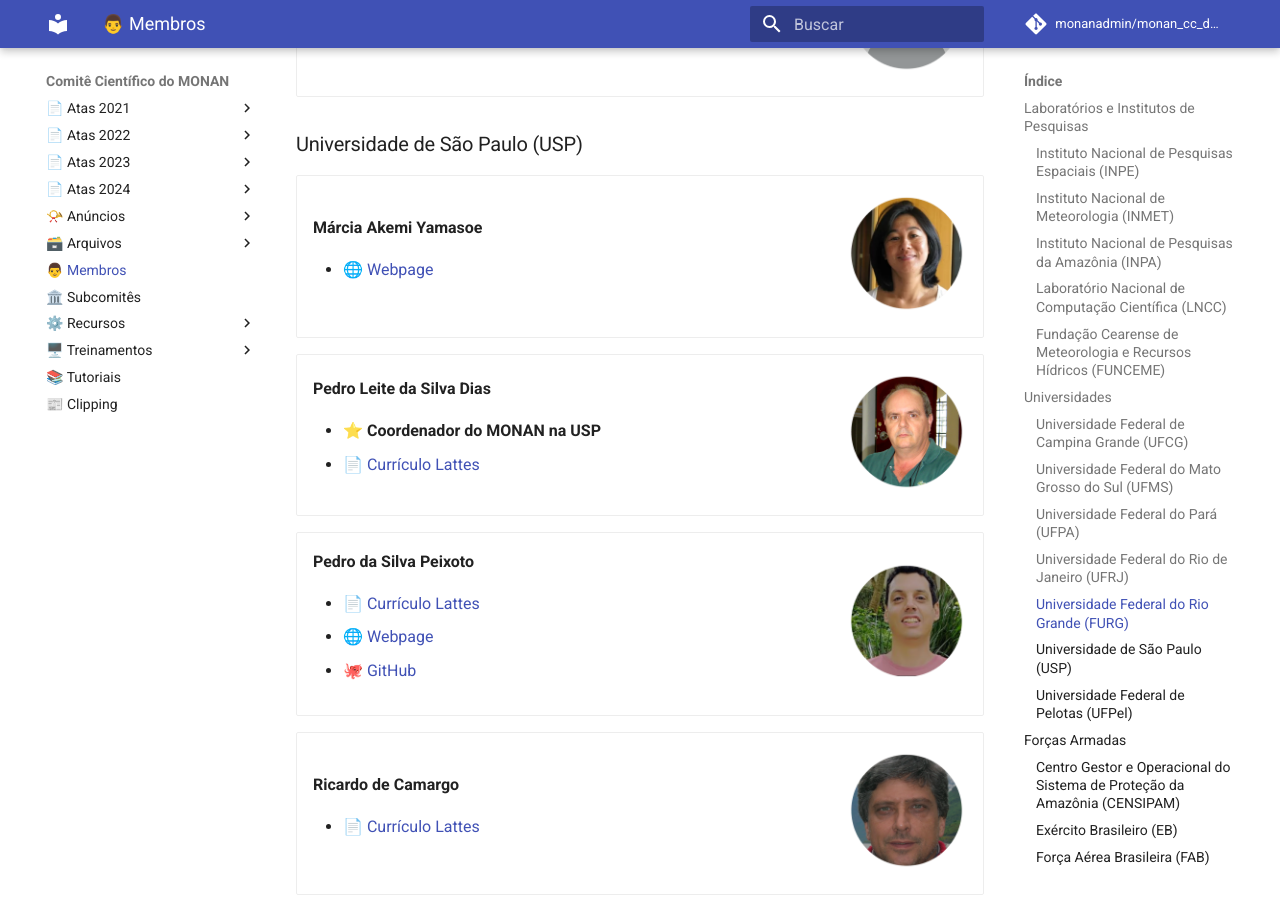
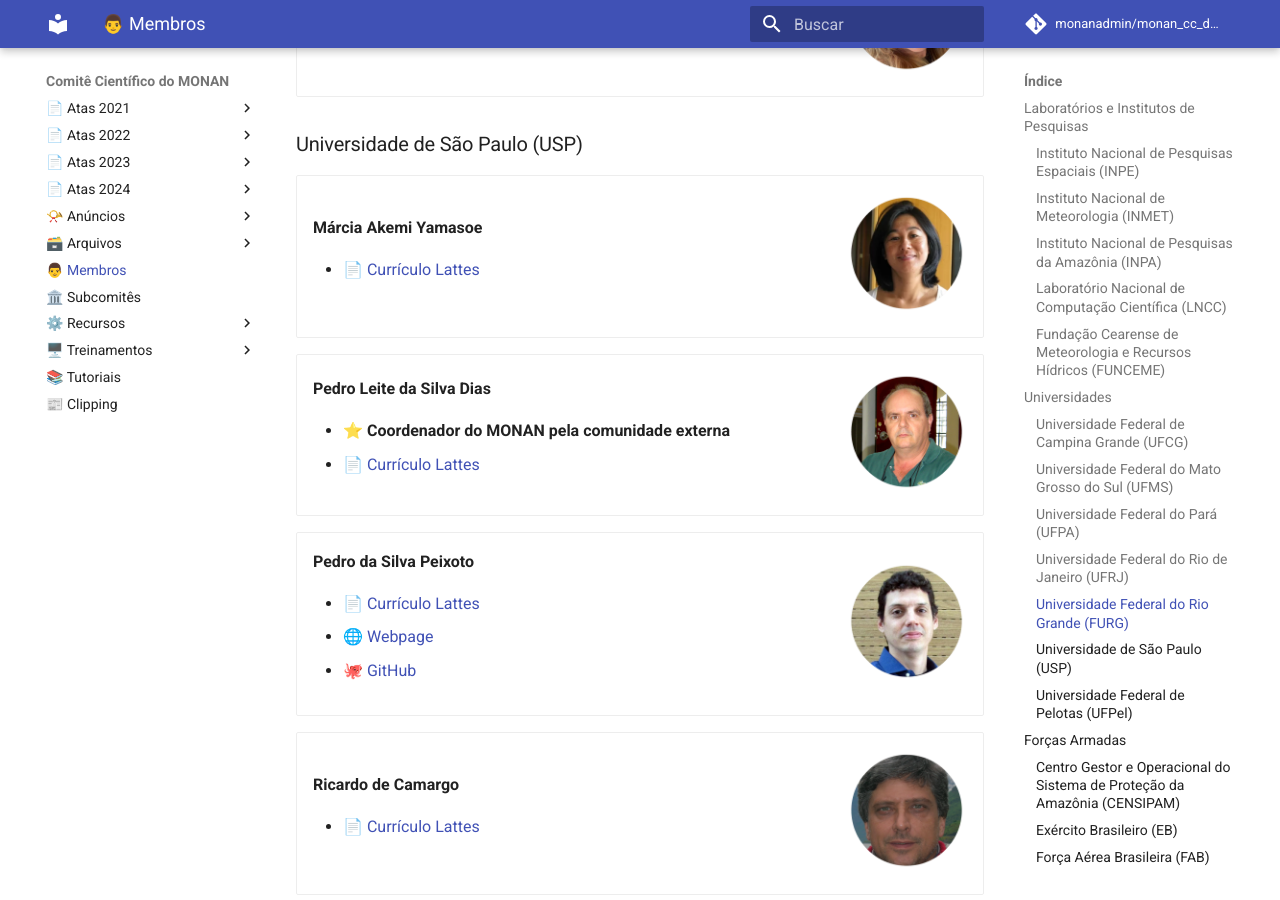
Before and after one commit to monanadmin/monan_cc_docs, an MkDocs documentation site: the page built from docs/membros.md, in a window 1280 px wide and 900 px high, scrolled down 5730 px. Built offline with MkDocs 1.6.1 and Material for MkDocs 9.7.7, drawn with Linux system fonts in a browser that asks for light colours; comment, search, counter and statistics services are not loaded.

Commit message:
Atualizando página de membros

```diff
--- a/docs/membros.md
+++ b/docs/membros.md
@@ -54,7 +54,7 @@
         <li><a href="http://www.lac.inpe.br/~celso/">🌐 Webpage</a></li>
       </ul>
     </div>
-    <img src="../figs/profile.png" width="120">
+    <img src="../figs/celsolm.png" width="120">
   </div>
 </div>
 
@@ -231,7 +231,7 @@
         <li><a href="http://lattes.cnpq.br/5119173037683026">📄 Currículo Lattes</a></li>
       </ul>
     </div>
-    <img src="../figs/profile.png" width="120">
+    <img src="../figs/quixaba.png" width="120">
   </div>
 </div>
 
@@ -243,7 +243,7 @@
         <li><a href="http://lattes.cnpq.br/4525567091316318">📄 Currículo Lattes</a></li>
       </ul>
     </div>
-    <img src="../figs/profile.png" width="120">
+    <img src="../figs/gbonatti.png" width="120">
   </div>
 </div>
 
@@ -367,7 +367,7 @@
         <li><a href="http://lattes.cnpq.br/5467937882227675">📄 Currículo Lattes</a></li>
       </ul>
     </div>
-    <img src="../figs/profile.png" width="120">
+    <img src="../figs/elisa.png" width="120">
   </div>
 </div>
 
@@ -379,7 +379,7 @@
     <div class="card-content">
       <strong>Márcia Akemi Yamasoe</strong>
       <ul>
-        <li><a href="http://lattes.cnpq.br/7363881469488210">🌐 Webpage</a></li>
+        <li><a href="http://lattes.cnpq.br/7363881469488210">📄 Currículo Lattes</a></li>
       </ul>
     </div>
     <img src="../figs/marcia.png" width="120">
@@ -391,7 +391,7 @@
     <div class="card-content">
       <strong>Pedro Leite da Silva Dias</strong>
       <ul>
-        <li><strong>⭐ Coordenador do MONAN na USP</strong></li>
+        <li><strong>⭐ Coordenador do MONAN pela comunidade externa</strong></li>
         <li><a href="http://lattes.cnpq.br/9273702863744424">📄 Currículo Lattes</a></li>
       </ul>
     </div>
@@ -453,7 +453,7 @@
         <li><a href="http://lattes.cnpq.br/3535543427119044">📄 Currículo Lattes</a></li>
       </ul>
     </div>
-    <img src="../figs/profile.png" width="120">
+    <img src="../figs/saraiva.png" width="120">
   </div>
 </div>
 
@@ -483,7 +483,7 @@
         <li><a href="http://lattes.cnpq.br/1408150702923697">📄 Currículo Lattes</a></li>
       </ul>
     </div>
-    <img src="../figs/profile.png" width="120">
+    <img src="../figs/nogueira.png" width="120">
   </div>
 </div>
 
@@ -529,7 +529,7 @@
         <li><a href="http://lattes.cnpq.br/3953309887188837">📄 Currículo Lattes</a></li>
       </ul>
     </div>
-    <img src="../figs/profile.png" width="120">
+    <img src="../figs/marlos.png" width="120">
   </div>
 </div>
 
@@ -571,6 +571,7 @@
     <div class="card-content">
       <strong>Gilson de Paula e Silva</strong>
       <ul>
+        <li><a href="http://lattes.cnpq.br/4471904110902884">📄 Currículo Lattes</a>
         <li><a href="https://www.linkedin.com/in/gilson-de-paula-e-silva-409a77ab/?originalSubdomain=br">🌐 LinkedIn</a></li>
       </ul>
     </div>
--- a/mkdocs.yml
+++ b/mkdocs.yml
@@ -68,7 +68,6 @@
 
 # Extensions
 markdown_extensions:
-  - attr_list
   - md_in_html
   - footnotes
   - tables
@@ -84,6 +83,10 @@
   - pymdownx.tilde
   - pymdownx.tabbed:
       alternate_style: true
+  - attr_list
+  - pymdownx.emoji:
+      emoji_index: !!python/name:material.extensions.emoji.twemoji
+      emoji_generator: !!python/name:material.extensions.emoji.to_svg
 
 # Plugins
 plugins:
```
Also changed, not shown: docs/figs/celsolm.png (added), docs/figs/elisa.png (added), docs/figs/francisco.png, docs/figs/gbonatti.png (added), docs/figs/julia.png, docs/figs/marlos.png (added), docs/figs/nogueira.png (added), docs/figs/ppeixoto.png, docs/figs/quixaba.png (added), docs/figs/saraiva.png (added), docs/figs/vila.png.
